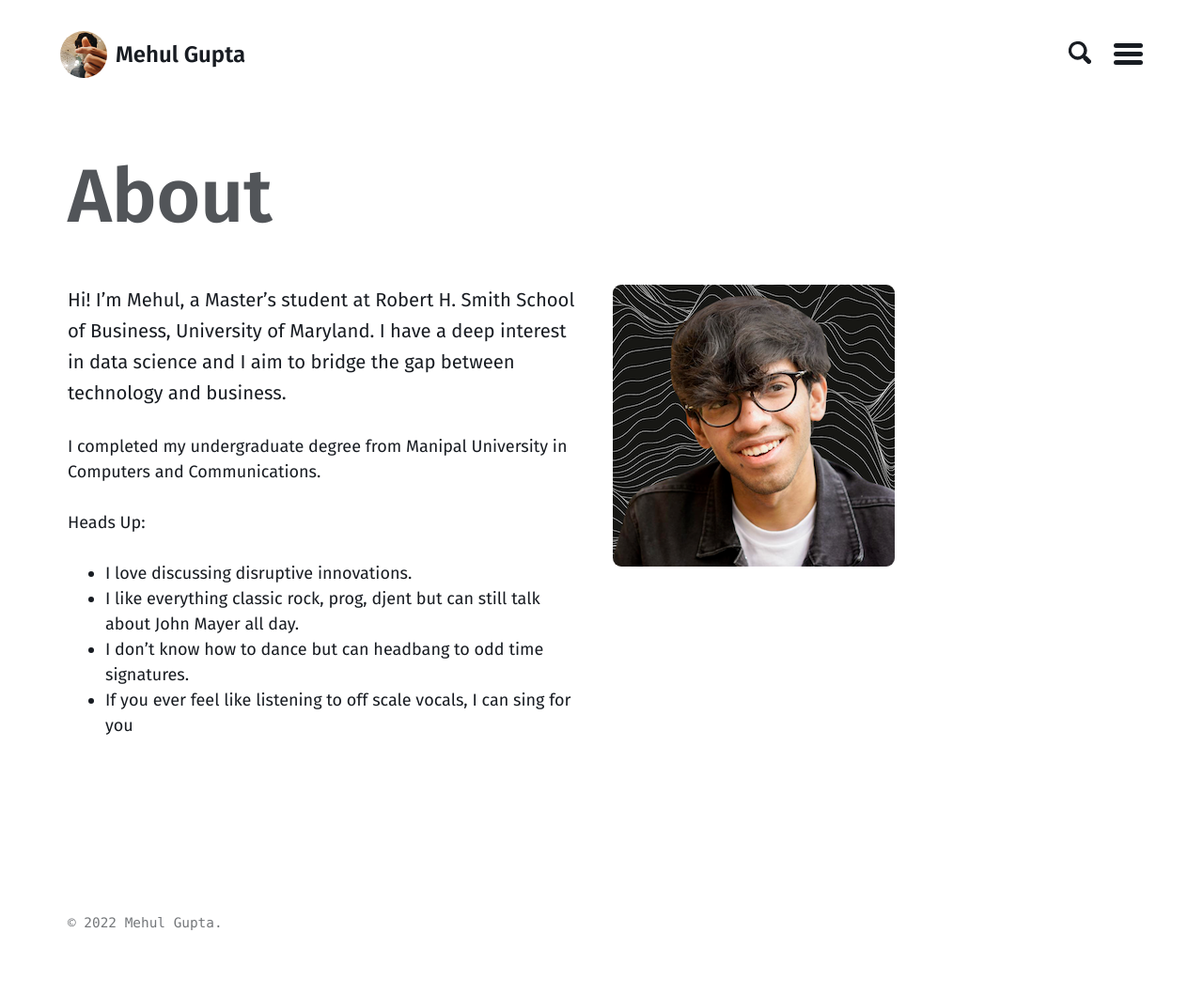
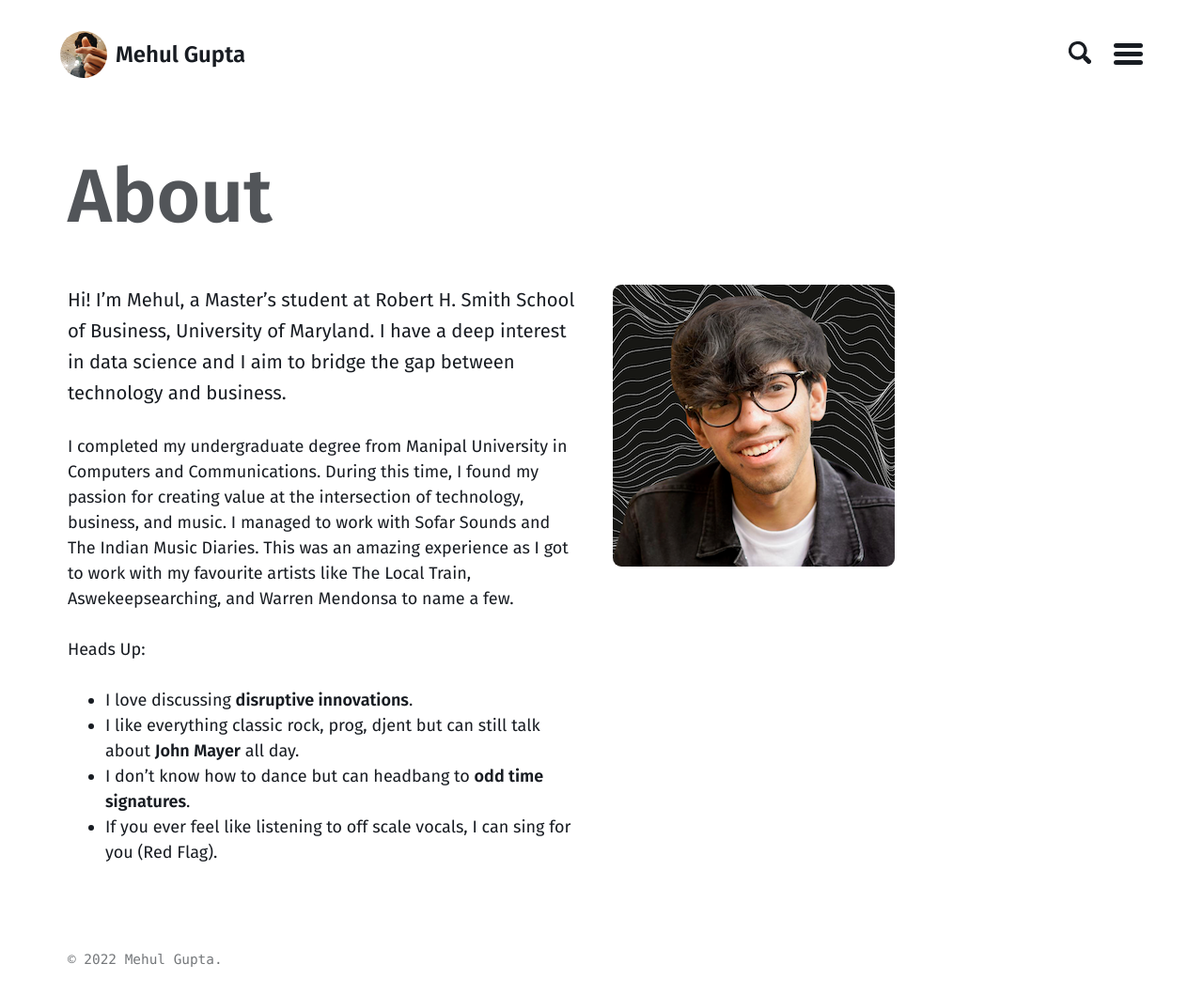
Before and after one commit to mehulg25/mehulg25.github.io, a Jekyll site: the page built from about.md, in a window 1280 px wide. Shown: the whole page at 94% size. Built offline with Jekyll 4.4.1, drawn with Linux system fonts in a browser that asks for light colours; before the commit the page ends 1021 px from its top, so only the background shows below that.

```diff
--- a/about.md
+++ b/about.md
@@ -6,10 +6,10 @@ permaline: /about
 
 Hi! I'm Mehul, a Master's student at Robert H. Smith School of Business, University of Maryland. I have a deep interest in data science and I aim to bridge the gap between technology and business.
 
-I completed my undergraduate degree from Manipal University in Computers and Communications.
+I completed my undergraduate degree from Manipal University in Computers and Communications. During this time, I found my passion for creating value at the intersection of technology, business, and music. I managed to work with Sofar Sounds and The Indian Music Diaries. This was an amazing experience as I got to work with my favourite artists like The Local Train, Aswekeepsearching, and Warren Mendonsa to name a few.
 
 Heads Up:
-- I love discussing disruptive innovations.
-- I like everything classic rock, prog, djent but can still talk about John Mayer all day.
-- I don't know how to dance but can headbang to odd time signatures.
-- If you ever feel like listening to off scale vocals, I can sing for you
+- I love discussing __disruptive innovations__.
+- I like everything classic rock, prog, djent but can still talk about __John Mayer__ all day.
+- I don't know how to dance but can headbang to __odd time signatures__.
+- If you ever feel like listening to off scale vocals, I can sing for you (Red Flag).
--- a/index.html
+++ b/index.html
@@ -1,6 +1,6 @@
 ---
 layout: home
-alt_title: "Hello World! I'm [Mehul](about).""
+alt_title: "Hello World! I'm [Mehul](about)."
 image: /assets/images/gargi_banner_2.jpg
 introduction: |
  This Website Is In Progress.
```
